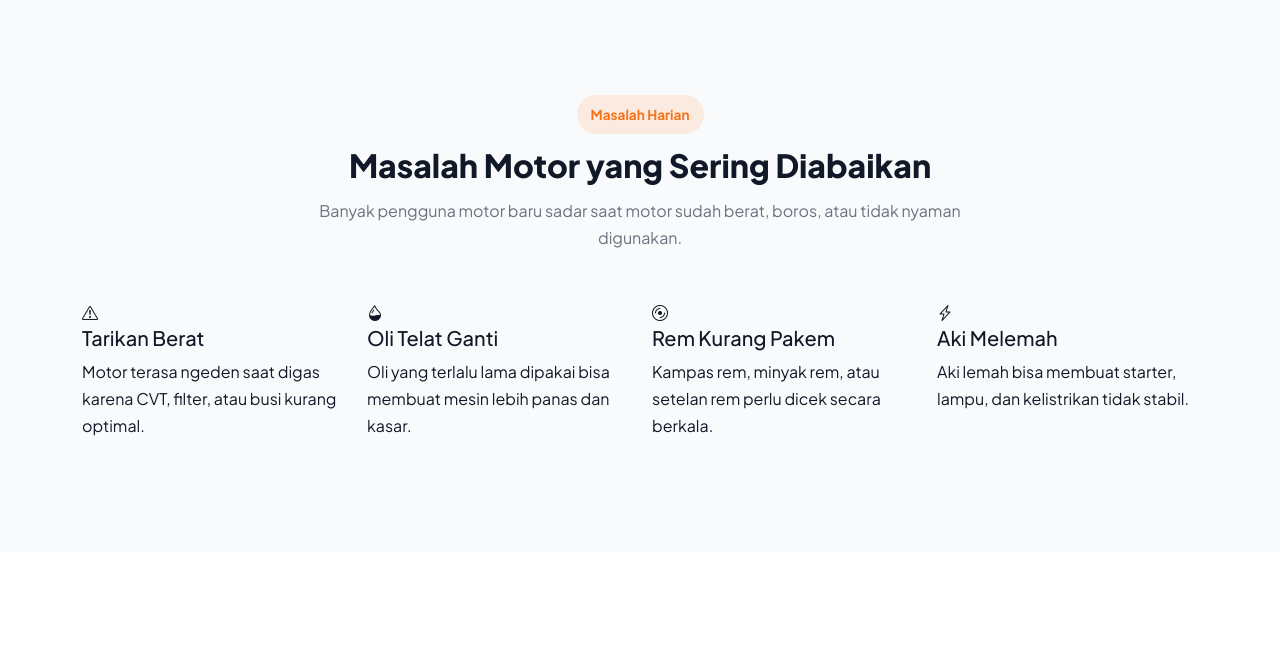
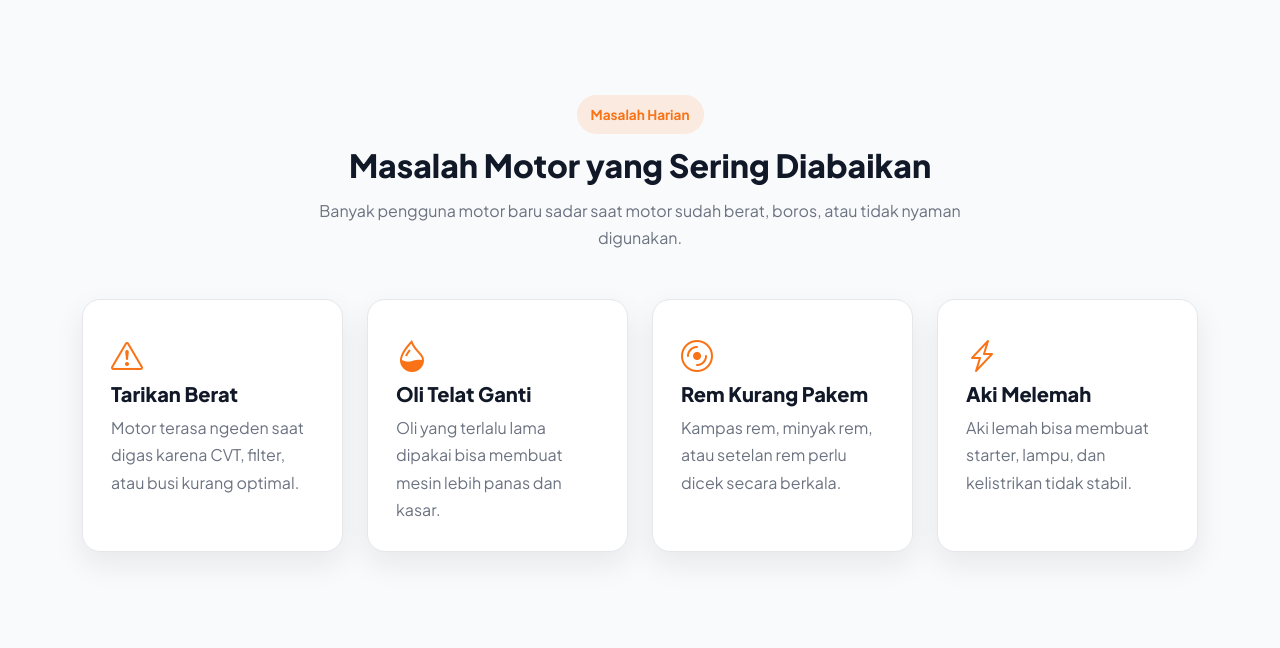
Before and after one commit to RusdiEneri/UTSWeb_IF4A_0055, a PHP site: page / in a window 1280 px wide. Shown: the part 993-1641 px from the top of the page. Before the commit the page ends 1429 px from the top, so only its background shows below. Run offline with PHP 8.4, Linux system fonts and the light colour scheme.

Commit message:
poles style.css dibagian section masalah pengguna

```diff
--- a/style.css
+++ b/style.css
@@ -210,3 +210,34 @@ section {
   border-radius: 24px;
   margin-bottom: 24px;
 }
+
+/* ===== SECTION: MASALAH PENGGUNA ===== */
+.info-card {
+  height: 100%;
+  padding: 28px;
+  border-radius: var(--radius-medium);
+  background-color: var(--color-white);
+  border: 1px solid var(--color-border);
+  box-shadow: var(--shadow-soft);
+  transition: var(--transition-fast);
+}
+
+.info-card:hover {
+  transform: translateY(-6px);
+  box-shadow: var(--shadow-medium);
+}
+
+.info-card i {
+  font-size: 2rem;
+  color: var(--color-orange);
+  margin-bottom: 16px;
+}
+
+.info-card h5 {
+  font-weight: 800;
+}
+
+.info-card p {
+  color: var(--color-muted);
+  margin-bottom: 0;
+}
```
